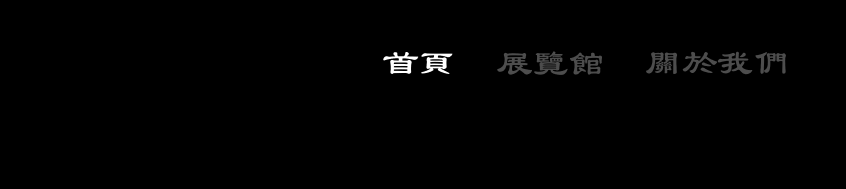
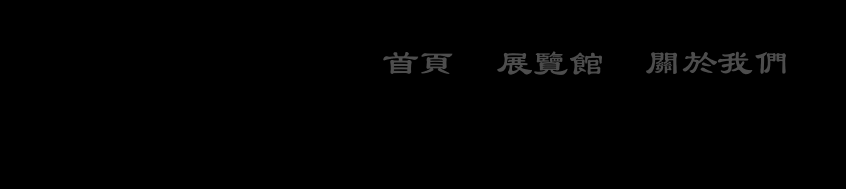
Before and after one commit to idealface/idealface, a plain HTML site: page 1.0.html/1.0.html in a window 1280 px wide. Shown: the top 189 px of the page, 434-1280 px from the left. Drawn offline with nearby package versions, Linux system fonts and the light colour scheme; files whose address does not match are found by name.

Commit message:
Update 1.0.css

```diff
--- a/1.0.html/css/1.0.css
+++ b/1.0.html/css/1.0.css
@@ -50,13 +50,12 @@ nav {
 }
 
 /* 特殊樣式 */
-.firstpage {
-  opacity: 1;
-}
+.firstpage,
 .exhibition,
 .aboutus {
   opacity: 0.3;
 }
+.firstpage:hover,
 .exhibition:hover,
 .aboutus:hover {
   opacity: 1;
```
